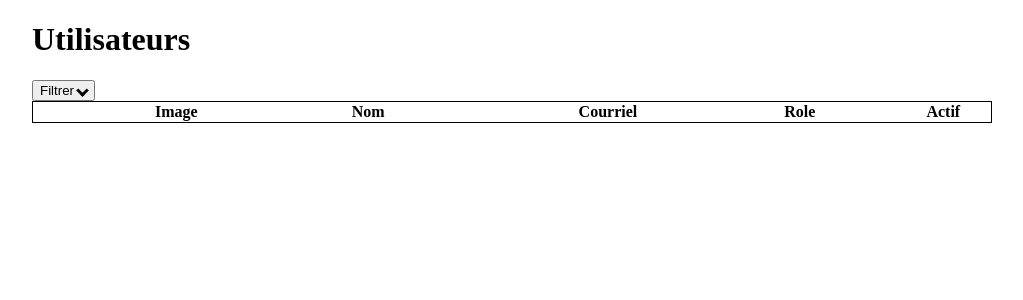
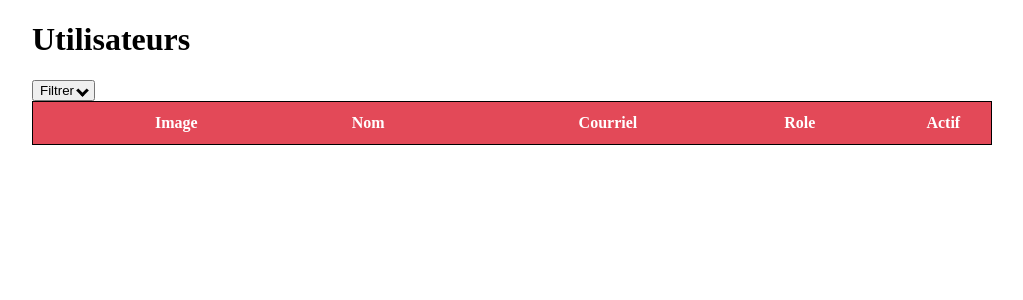
Before and after one commit to FrederickPerazzelli/projetWebTuteur, a Symfony app: template templates/user/index.html.twig in a window 1280 px wide. Shown: the top 300 px of the page, without its empty margins (128-1151 px from the left). Run offline with Twig, Linux system fonts and the light colour scheme; the template is opened without the code that fills it, so the values that code supplies are empty; some libraries are stand-ins or nearby versions.

Commit message:
Modification du CSS

```diff
--- a/templates/user/index.html.twig
+++ b/templates/user/index.html.twig
@@ -13,11 +13,17 @@
         {
             border: solid thin;
         }
+        th
+        {
+            height: 30pt;
+            background-color: #e34958;
+            color: white;
+        }
         th, td
         {
             text-align: center;
         }
-        table tr:nth-child(odd) td
+        table tr:not([hidden]):nth-child(odd) td
         {
             background-color: #d6d6d6;
         }
```
